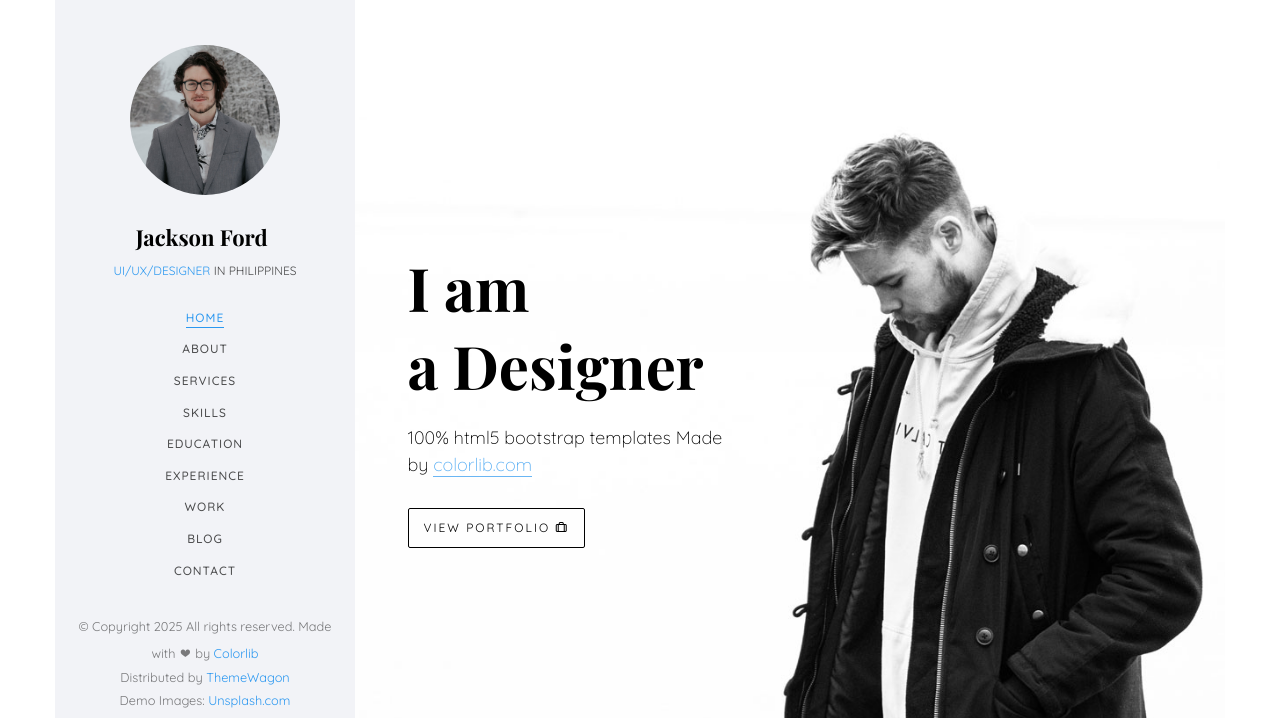
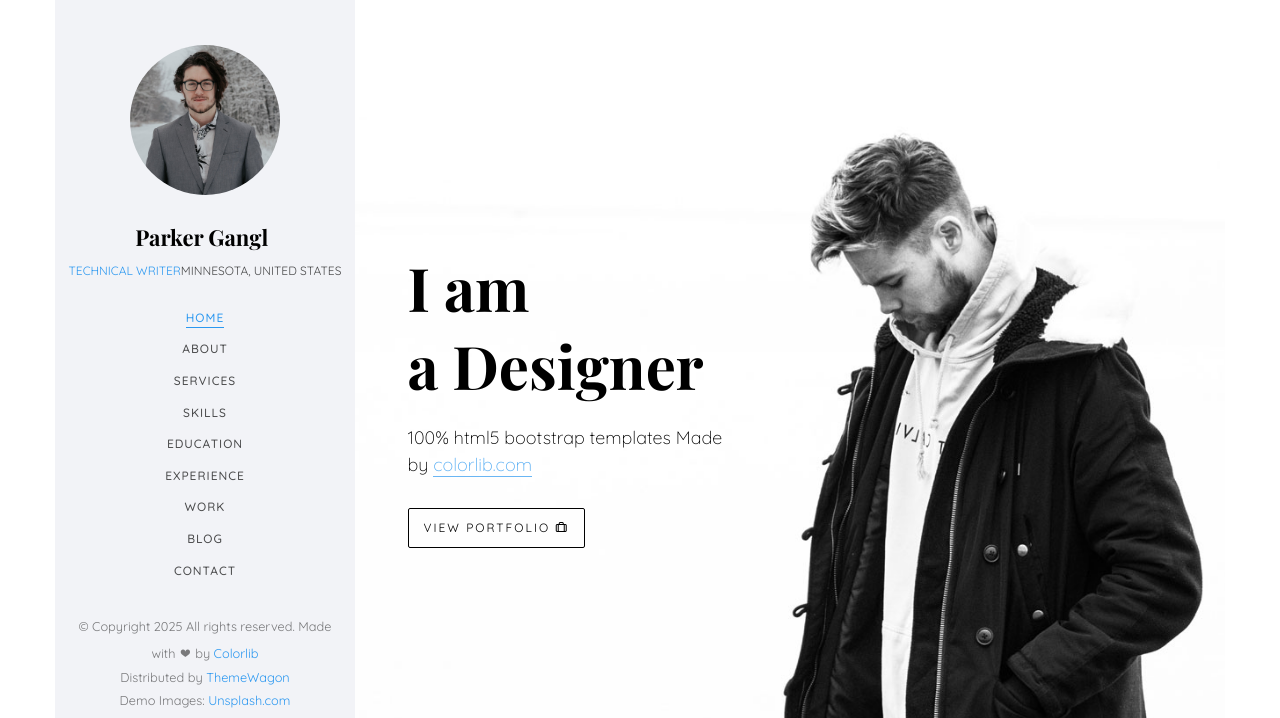
Before and after one commit to Jhonny-Appleseed/parker-gangl-portfolio, a plain HTML site: page index.html in a window 1280 px wide. Shown: the top 718 px of the page. Drawn offline with nearby package versions, Linux system fonts and the light colour scheme; files whose address does not match are found by name; a web font is replaced by a local one.

Commit message:
Update index.html

```diff
--- a/index.html
+++ b/index.html
@@ -3,7 +3,7 @@
 	<head>
 	<meta charset="utf-8">
 	<meta http-equiv="X-UA-Compatible" content="IE=edge">
-	<title>Jackson Template</title>
+	<title>Parker Gangl Portfolio</title>
 	<meta name="viewport" content="width=device-width, initial-scale=1">
 	<meta name="description" content="" />
 	<meta name="keywords" content="" />
@@ -57,8 +57,8 @@
 		<aside id="colorlib-aside" role="complementary" class="border js-fullheight">
 			<div class="text-center">
 				<div class="author-img" style="background-image: url(images/about.jpg);"></div>
-				<h1 id="colorlib-logo"><a href="index.html">Jackson Ford</a></h1>
-				<span class="position"><a href="#">UI/UX/Designer</a> in Philippines</span>
+				<h1 id="colorlib-logo"><a href="index.html">Parker Gangl</a></h1>
+				<span class="position"><a href="#">Technical Writer</a>Minnesota, United States</span>
 			</div>
 			<nav id="colorlib-main-menu" role="navigation" class="navbar">
 				<div id="navbar" class="collapse">
```
